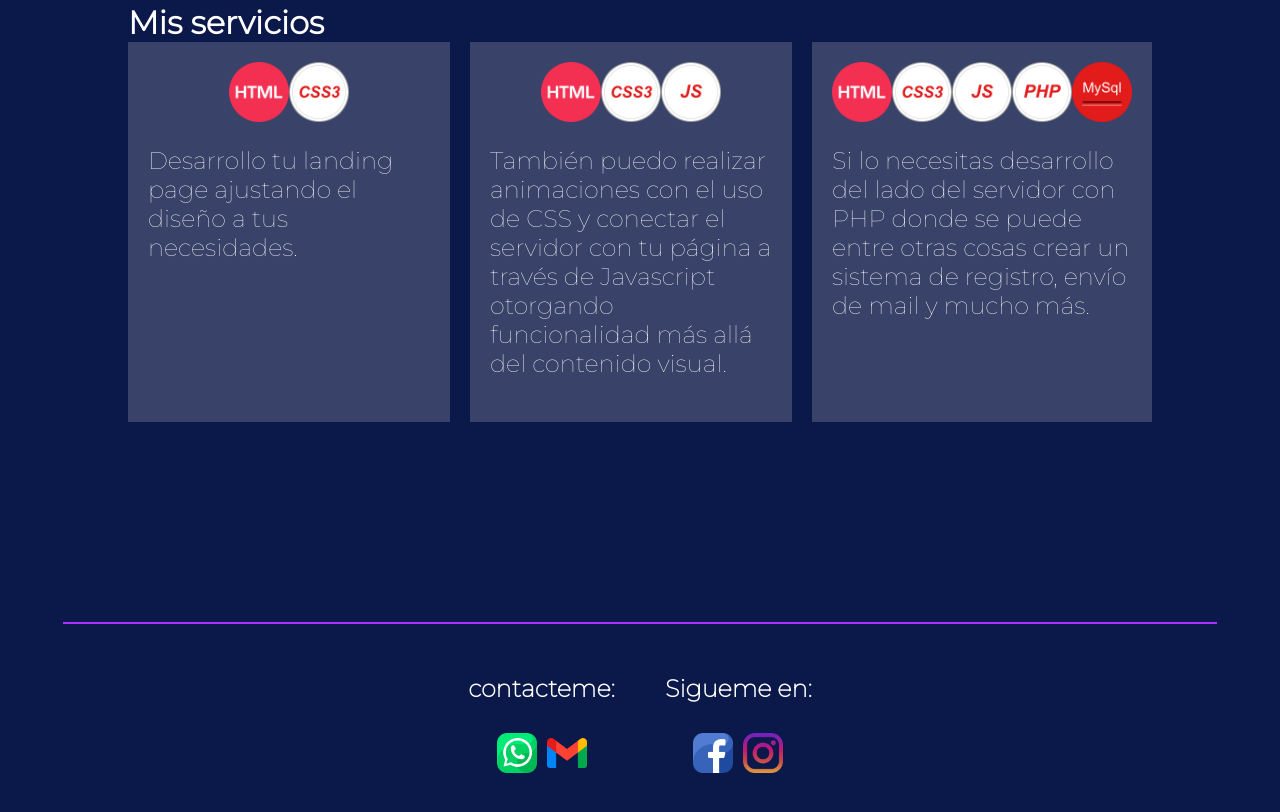
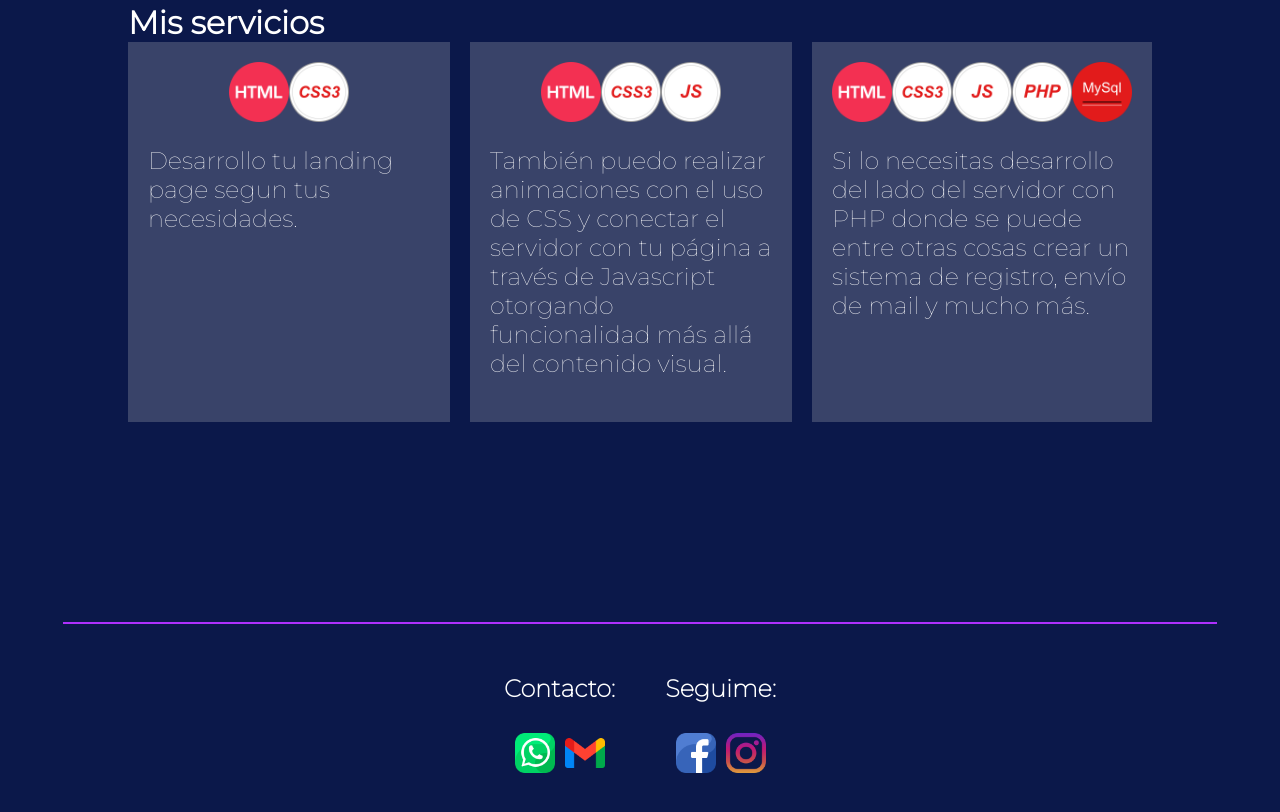
Before and after one commit to adc0478/arielcismondi.github.io, a plain HTML site: page index.html in a window 1280 px wide. Shown: the part 1813-2625 px from the top of the page. Drawn offline with Linux system fonts and the light colour scheme.

Commit message:
Modifico copy

```diff
--- a/index.html
+++ b/index.html
@@ -8,9 +8,9 @@
     <link rel="stylesheet" href="css/style.css" type="text/css" media="screen" title="no title" charset="utf-8">
     <link rel="stylesheet" href="css/movil.css" type="text/css" media="screen" title="no title" charset="utf-8">
 
-<link rel="preconnect" href="https://fonts.googleapis.com">
-<link rel="preconnect" href="https://fonts.gstatic.com" crossorigin>
-<link href="https://fonts.googleapis.com/css2?family=Montserrat:wght@100;300&display=swap" rel="stylesheet">
+    <link rel="preconnect" href="https://fonts.googleapis.com">
+    <link rel="preconnect" href="https://fonts.gstatic.com" crossorigin>
+    <link href="https://fonts.googleapis.com/css2?family=Montserrat:wght@100;300&display=swap" rel="stylesheet">
   </head>
   <body>
     <header class="cabecera">
@@ -79,7 +79,7 @@
               <img src="img/stack/html.png" alt="">
               <img src="img/stack/css-3.png" alt="">
             </div>
-            <p>Desarrollo tu landing page ajustando el diseño a tus necesidades.</p>
+            <p>Desarrollo tu landing page segun tus necesidades.</p>
           </div>
           <div class="container">
             <div>
@@ -108,14 +108,14 @@
       <hr>
       <div class="redes">
         <div>
-          <h2>contacteme:</h2>
+          <h2>Contacto:</h2>
           <div class="iconos_redes">
             <a href=""><img src="img/redes/whatsapp (2).png" alt=""></a>
             <a href="mailto:adc.0478@gmail.com"><img src="img/redes/gmail.png" alt=""></a>
           </div>
         </div>
         <div>
-          <h2>Sigueme en:</h2>
+          <h2>Seguime:</h2>
           <div class="iconos_redes">
             <a href=""><img src="img/redes/facebook (1).png" alt=""></a>
             <a href=""><img src="img/redes/instagram.png" alt=""></a>
```
